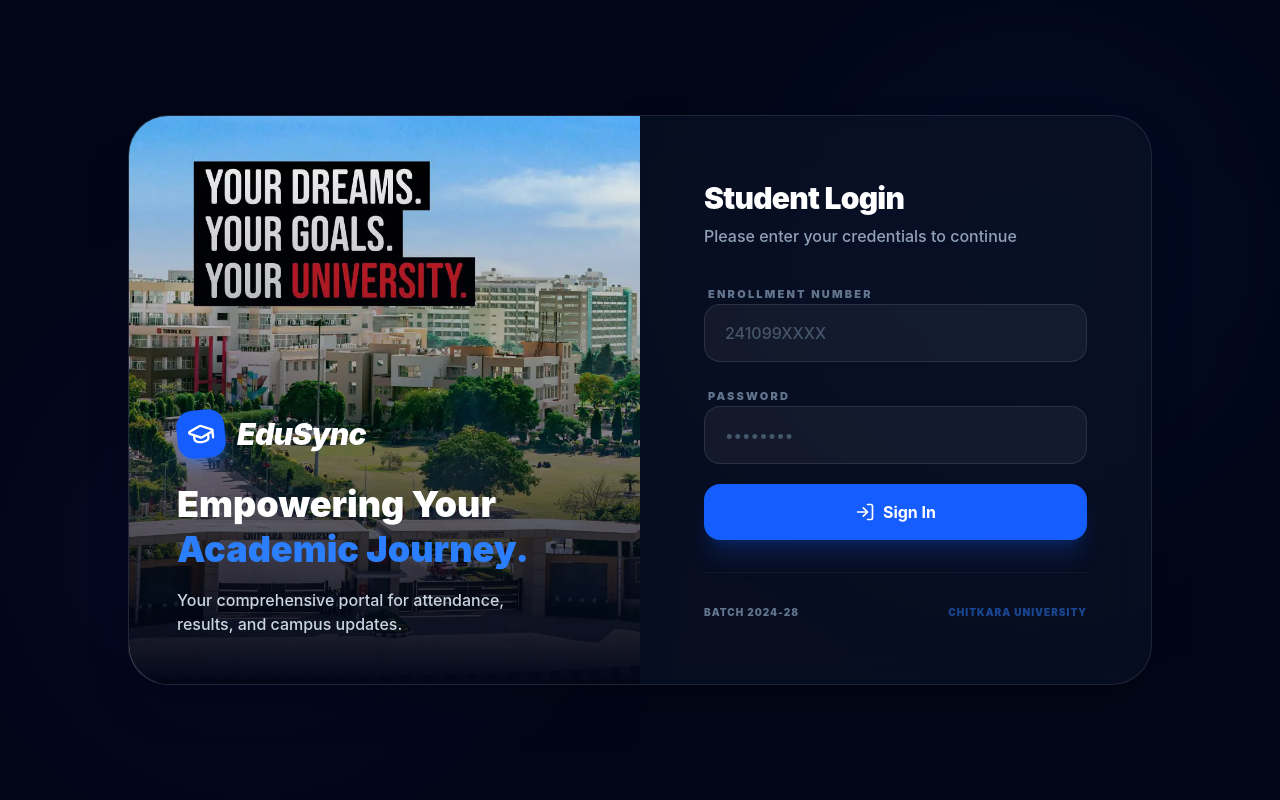
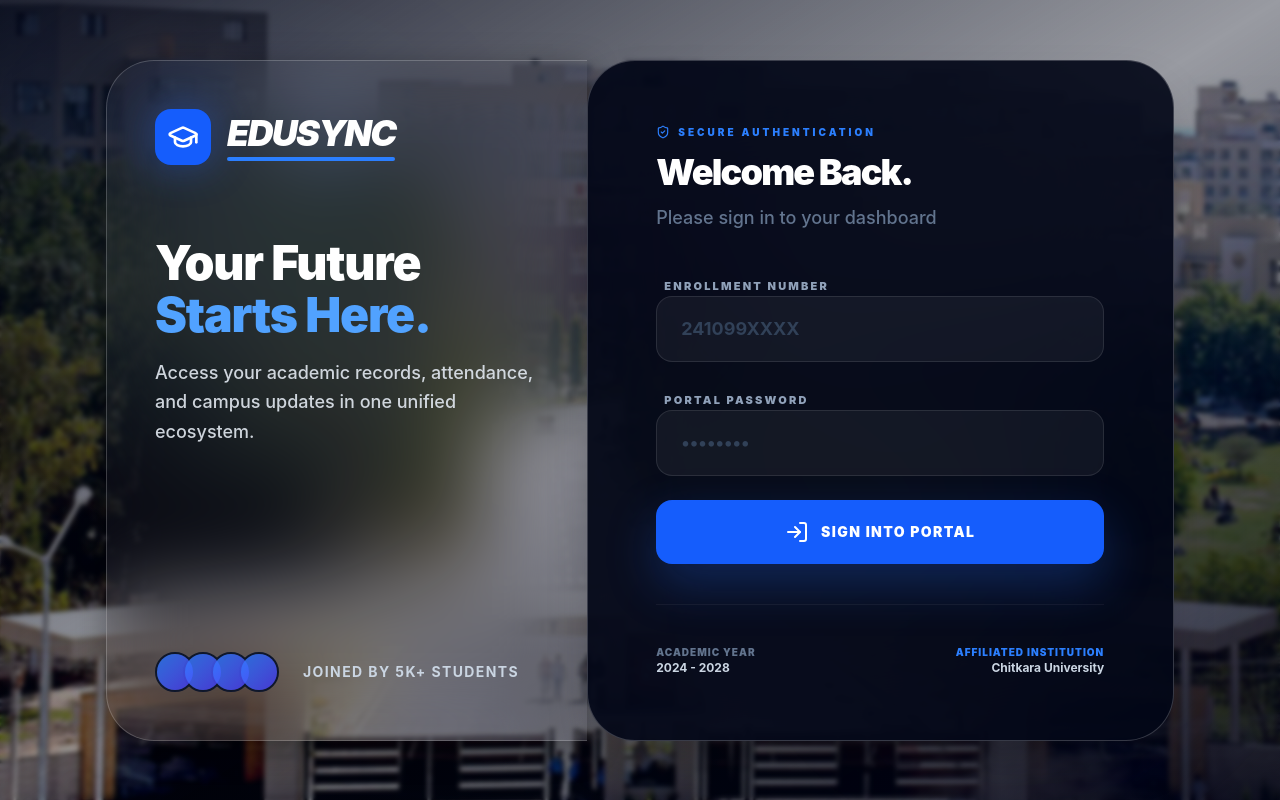
Before and after one commit to parasdev1729/EduSync, a React (Vite) app in the folder client/: page /login in a window 1280 px wide. Built offline with nearby package versions, Linux system fonts and the light colour scheme; no server answers.

Commit message:
feat: immersive login page redesign with high-quality university branding

```diff
--- a/client/src/pages/Login.jsx
+++ b/client/src/pages/Login.jsx
@@ -1,8 +1,8 @@
 import React, { useState } from 'react';
 import { useNavigate, useLocation } from 'react-router-dom';
 import { useAuth } from '../context/AuthContext';
-import { LogIn, AlertCircle, Loader2, GraduationCap } from 'lucide-react';
-import universityImage from '../assets/university.webp';
+import { LogIn, AlertCircle, Loader2, GraduationCap, ShieldCheck } from 'lucide-react';
+import universityLanding from '../assets/university_landing.jpg';
 
 const Login = () => {
   const [enrollmentNo, setEnrollmentNo] = useState('');
@@ -38,63 +38,86 @@
   };
 
   return (
-    <div className="min-h-screen bg-[#020617] flex items-center justify-center p-4 selection:bg-blue-500/30 font-sans antialiased relative overflow-hidden">
-      {/* Background Gradients */}
-      <div className="absolute top-0 right-0 h-[500px] w-[500px] rounded-full bg-blue-600/5 blur-[120px] pointer-events-none"></div>
-      <div className="absolute bottom-0 left-0 h-[500px] w-[500px] rounded-full bg-indigo-600/5 blur-[120px] pointer-events-none"></div>
+    <div className="min-h-screen w-full flex items-center justify-center relative overflow-hidden font-sans selection:bg-blue-500/30">
 
-      <div className="w-full max-w-5xl flex flex-col md:flex-row bg-slate-900/50 backdrop-blur-xl rounded-[2.5rem] overflow-hidden border border-white/10 shadow-2xl relative z-10">
+      {/* Immersive Background Image */}
+      <div className="absolute inset-0 z-0">
+        <img
+          src={universityLanding}
+          alt="University Campus"
+          className="w-full h-full object-cover scale-110 animate-subtle-zoom"
+        />
+        {/* Dark Overlays for depth */}
+        <div className="absolute inset-0 bg-[#020617]/40 backdrop-blur-[2px]"></div>
+        <div className="absolute inset-0 bg-gradient-to-br from-[#020617]/80 via-transparent to-[#020617]/80"></div>
+      </div>
 
-        {/* Left Side: Brand & Image */}
-        <div className="w-full md:w-1/2 relative min-h-[300px] md:min-h-full overflow-hidden group">
-          <img
-            src={universityImage}
-            alt="University Campus"
-            className="absolute inset-0 w-full h-full object-cover transition-transform duration-1000 group-hover:scale-110"
-          />
-          <div className="absolute inset-0 bg-gradient-to-t from-[#020617] via-[#020617]/40 to-transparent"></div>
+      {/* Floating Glass Login Card */}
+      <div className="relative z-10 w-full max-w-[1100px] px-4 flex flex-col md:flex-row items-stretch justify-center gap-0 group">
 
-          <div className="absolute bottom-0 left-0 p-8 md:p-12 space-y-4">
-            <div className="flex items-center space-x-3 mb-6">
-              <div className="w-12 h-12 bg-blue-600 rounded-2xl flex items-center justify-center shadow-lg shadow-blue-500/40 transform -rotate-6">
-                <GraduationCap className="text-white" size={28} />
+        {/* Left Side: Brand Identity (Glassmorphism) */}
+        <div className="hidden md:flex md:w-[45%] flex-col justify-between p-12 glass-panel rounded-l-[3rem] border-r-0 border-white/20">
+          <div className="space-y-6">
+            <div className="flex items-center space-x-4">
+              <div className="w-14 h-14 bg-blue-600 rounded-2xl flex items-center justify-center shadow-[0_0_40px_rgba(37,99,235,0.4)] transform hover:rotate-6 transition-transform">
+                <GraduationCap className="text-white" size={32} />
               </div>
-              <span className="text-3xl font-black tracking-tight text-white italic">EduSync</span>
+              <div>
+                <h1 className="text-4xl font-black tracking-tighter text-white uppercase italic">EduSync</h1>
+                <div className="h-1 w-full bg-blue-500 rounded-full mt-1"></div>
+              </div>
             </div>
-            <h2 className="text-3xl md:text-4xl font-black text-white leading-tight">
-              Empowering Your <br/>
-              <span className="text-blue-500">Academic Journey.</span>
-            </h2>
-            <p className="text-slate-300 font-medium max-w-sm">
-              Your comprehensive portal for attendance, results, and campus updates.
-            </p>
+            <div className="space-y-4 pt-12">
+              <h2 className="text-5xl font-black text-white leading-[1.1] tracking-tight">
+                Your Future <br/>
+                <span className="text-blue-400">Starts Here.</span>
+              </h2>
+              <p className="text-slate-200 font-medium text-lg leading-relaxed max-w-sm opacity-90">
+                Access your academic records, attendance, and campus updates in one unified ecosystem.
+              </p>
+            </div>
+          </div>
+
+          <div className="flex items-center space-x-6 pt-8">
+            <div className="flex -space-x-3">
+              {[1,2,3,4].map(i => (
+                <div key={i} className="w-10 h-10 rounded-full border-2 border-slate-900 bg-slate-800 flex items-center justify-center overflow-hidden">
+                  <div className="w-full h-full bg-gradient-to-br from-blue-500 to-indigo-600 opacity-80"></div>
+                </div>
+              ))}
+            </div>
+            <p className="text-sm font-bold text-slate-300 uppercase tracking-widest">Joined by 5k+ Students</p>
           </div>
         </div>
 
-        {/* Right Side: Login Form */}
-        <div className="w-full md:w-1/2 p-8 md:p-16 flex flex-col justify-center">
-          <div className="max-w-md mx-auto w-full space-y-8">
-            <div className="space-y-2">
-              <h1 className="text-3xl font-black text-white tracking-tight">Student Login</h1>
-              <p className="text-slate-400 font-medium">Please enter your credentials to continue</p>
+        {/* Right Side: Login Form (Solid Glass) */}
+        <div className="w-full md:w-[55%] p-8 md:p-16 flex flex-col justify-center bg-[#020617]/90 backdrop-blur-3xl md:rounded-r-[3rem] rounded-[3rem] md:rounded-l-0 border border-white/20 shadow-2xl">
+          <div className="max-w-md mx-auto w-full space-y-10">
+            <div className="space-y-3">
+              <div className="flex items-center space-x-2 text-blue-500 font-black text-[10px] uppercase tracking-[0.3em]">
+                <ShieldCheck size={14} />
+                <span>Secure Authentication</span>
+              </div>
+              <h1 className="text-4xl font-black text-white tracking-tighter">Welcome Back.</h1>
+              <p className="text-slate-500 font-medium text-lg">Please sign in to your dashboard</p>
             </div>
 
             {error && (
-              <div className="p-4 text-sm text-red-400 rounded-2xl bg-red-500/10 border border-red-500/20 flex items-center animate-in fade-in slide-in-from-top-1">
-                <AlertCircle size={18} className="mr-3 shrink-0" />
-                <span className="font-semibold">{error}</span>
+              <div className="p-4 text-sm text-red-400 rounded-2xl bg-red-500/10 border border-red-500/20 flex items-center animate-in fade-in slide-in-from-top-1 font-bold">
+                <AlertCircle size={20} className="mr-3 shrink-0" />
+                <span>{error}</span>
               </div>
             )}
 
-            <form className="space-y-5" onSubmit={handleSubmit}>
+            <form className="space-y-6" onSubmit={handleSubmit}>
               <div className="space-y-2">
-                <label className="text-[11px] font-black text-slate-500 uppercase tracking-[0.2em] ml-1">
+                <label className="text-[11px] font-black text-slate-400 uppercase tracking-[0.2em] ml-2">
                   Enrollment Number
                 </label>
                 <input
                   type="text"
                   placeholder="241099XXXX"
-                  className="w-full bg-white/5 border border-white/10 rounded-2xl px-5 py-4 text-white placeholder-slate-600 focus:outline-none focus:ring-2 focus:ring-blue-500/50 focus:bg-white/10 transition-all font-medium"
+                  className="w-full bg-white/5 border border-white/10 rounded-2xl px-6 py-4.5 text-white placeholder-slate-700 focus:outline-none focus:ring-2 focus:ring-blue-500 focus:bg-white/10 transition-all font-bold text-lg"
                   value={enrollmentNo}
                   onChange={(e) => setEnrollmentNo(e.target.value)}
                   required
@@ -102,13 +125,13 @@
               </div>
 
               <div className="space-y-2">
-                <label className="text-[11px] font-black text-slate-500 uppercase tracking-[0.2em] ml-1">
-                  Password
+                <label className="text-[11px] font-black text-slate-400 uppercase tracking-[0.2em] ml-2">
+                  Portal Password
                 </label>
                 <input
                   type="password"
                   placeholder="••••••••"
-                  className="w-full bg-white/5 border border-white/10 rounded-2xl px-5 py-4 text-white placeholder-slate-600 focus:outline-none focus:ring-2 focus:ring-blue-500/50 focus:bg-white/10 transition-all font-medium"
+                  className="w-full bg-white/5 border border-white/10 rounded-2xl px-6 py-4.5 text-white placeholder-slate-700 focus:outline-none focus:ring-2 focus:ring-blue-500 focus:bg-white/10 transition-all font-bold text-lg"
                   value={password}
                   onChange={(e) => setPassword(e.target.value)}
                   required
@@ -118,29 +141,49 @@
               <button
                 type="submit"
                 disabled={isLoading}
-                className="w-full bg-blue-600 hover:bg-blue-500 text-white font-bold py-4 rounded-2xl transition-all shadow-xl shadow-blue-600/20 flex items-center justify-center disabled:opacity-50 disabled:cursor-not-allowed group active:scale-[0.98]"
+                className="w-full bg-blue-600 hover:bg-blue-500 text-white font-black py-5 rounded-2xl transition-all shadow-[0_20px_50px_rgba(37,99,235,0.3)] flex items-center justify-center disabled:opacity-50 disabled:cursor-not-allowed group active:scale-[0.98] text-sm uppercase tracking-widest mt-4"
               >
                 {isLoading ? (
                   <>
-                    <Loader2 size={20} className="mr-2 animate-spin" />
-                    Verifying...
+                    <Loader2 size={24} className="mr-3 animate-spin" />
+                    Authenticating...
                   </>
                 ) : (
                   <>
-                    <LogIn size={20} className="mr-2 group-hover:translate-x-1 transition-transform" />
-                    Sign In
+                    <LogIn size={24} className="mr-3 group-hover:translate-x-1 transition-transform" />
+                    Sign Into Portal
                   </>
                 )}
               </button>
             </form>
 
-            <div className="pt-8 border-t border-white/5 flex items-center justify-between">
-              <span className="text-[10px] font-black text-slate-500 uppercase tracking-widest">Batch 2024-28</span>
-              <span className="text-[10px] font-black text-blue-500/50 uppercase tracking-widest hover:text-blue-500 transition-colors cursor-default">Chitkara University</span>
+            <div className="pt-10 border-t border-white/5 flex flex-col sm:flex-row items-center justify-between gap-4">
+              <div className="flex flex-col">
+                <span className="text-[10px] font-black text-slate-500 uppercase tracking-widest">Academic Year</span>
+                <span className="text-xs font-bold text-slate-300">2024 - 2028</span>
+              </div>
+              <div className="text-right flex flex-col items-center sm:items-end">
+                <span className="text-[10px] font-black text-blue-500 uppercase tracking-widest">Affiliated Institution</span>
+                <span className="text-xs font-bold text-slate-300">Chitkara University</span>
+              </div>
             </div>
           </div>
         </div>
       </div>
+
+      {/* Extra floating background elements */}
+      <div className="absolute top-[15%] left-[10%] w-64 h-64 bg-blue-600/10 rounded-full blur-[100px] pointer-events-none"></div>
+      <div className="absolute bottom-[15%] right-[10%] w-64 h-64 bg-indigo-600/10 rounded-full blur-[100px] pointer-events-none"></div>
+
+      <style dangerouslySetInnerHTML={{ __html: `
+        @keyframes subtle-zoom {
+          0% { transform: scale(1.1); }
+          100% { transform: scale(1.2); }
+        }
+        .animate-subtle-zoom {
+          animation: subtle-zoom 20s infinite alternate ease-in-out;
+        }
+      `}} />
     </div>
   );
 };
```
Also changed, not shown: client/src/assets/university_landing.jpg (added).
